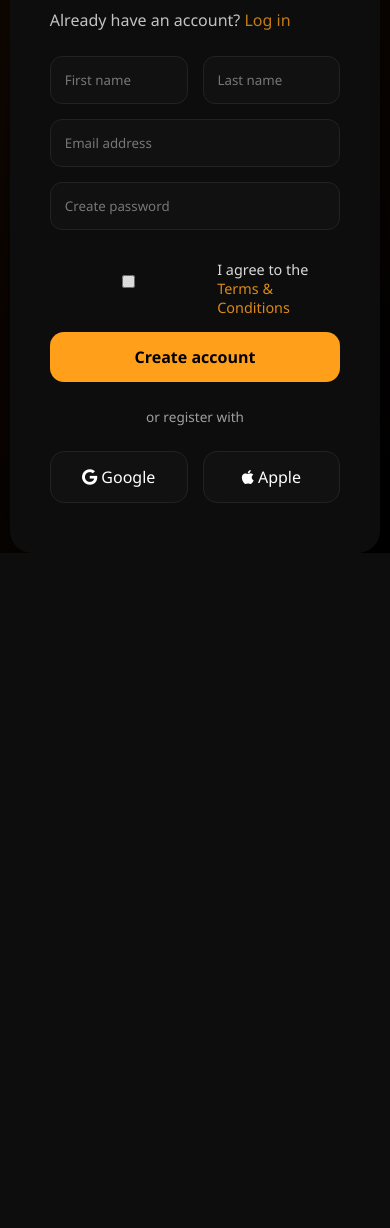
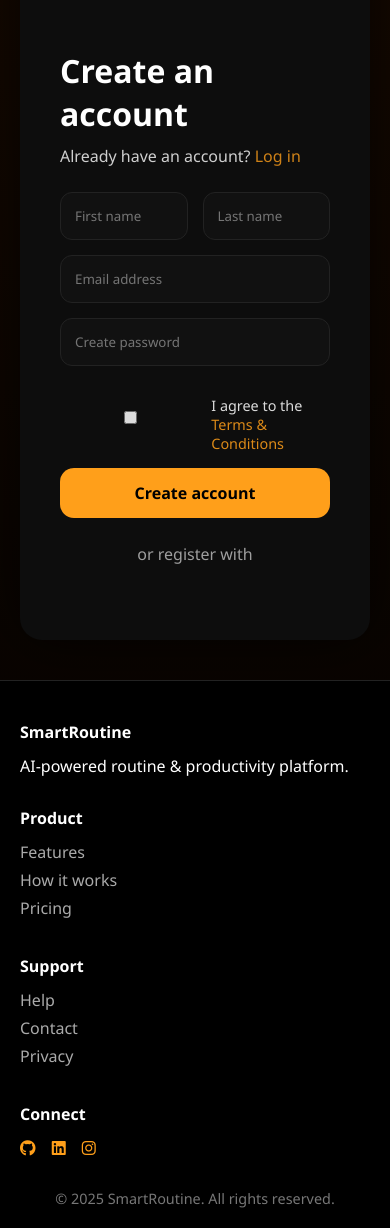
Before and after one commit to shaikhajmir/Smart-Routine, a Flask app: page /register in a window 390 px wide. Shown: the part 294-1522 px from the top of the page. Before the commit the page ends 847 px from the top, so only its background shows below. Run offline with Flask 3, Linux system fonts and the light colour scheme; some libraries are stand-ins or nearby versions.

Commit message:
register.html headre and footer added

```diff
--- a/templates/register.html
+++ b/templates/register.html
@@ -7,88 +7,88 @@
 
 <link rel="stylesheet" href="https://cdnjs.cloudflare.com/ajax/libs/font-awesome/6.5.0/css/all.min.css">
 
+<!-- Google Identity -->
+<script src="https://accounts.google.com/gsi/client" async defer></script>
+
 <style>
-/* ================= RESET ================= */
-*{
-  margin:0;
-  padding:0;
-  box-sizing:border-box;
-  font-family:"Segoe UI",Arial,sans-serif;
-}
+/* ========== RESET ========== */
+*{margin:0;padding:0;box-sizing:border-box;font-family:"Segoe UI",Arial,sans-serif}
 body{
-  background:linear-gradient(135deg,#1a0b00,#000);
+  background:radial-gradient(circle at top,#1a0b00,#000);
   color:#fff;
   min-height:100vh;
   display:flex;
+  flex-direction:column;
+}
+
+/* ========== HEADER (FROM base.html) ========== */
+header{
+  display:flex;
+  justify-content:space-between;
+  align-items:center;
+  padding:18px 50px;
+  background:rgba(0,0,0,.65);
+  backdrop-filter:blur(10px);
+}
+header h1{color:#ff9f1a}
+header a{
+  color:#fff;
+  text-decoration:none;
+  margin-left:20px;
+}
+.btn{
+  background:#ff9f1a;
+  color:#000;
+  padding:10px 22px;
+  border-radius:30px;
+  font-weight:600;
+}
+
+/* ========== AUTH CARD ========== */
+.main{
+  flex:1;
+  display:flex;
   align-items:center;
   justify-content:center;
+  padding:40px 20px;
 }
-
-/* ================= WRAPPER ================= */
 .auth-wrapper{
   display:flex;
   width:900px;
-  max-width:95%;
+  max-width:100%;
   background:#0d0d0d;
   border-radius:22px;
   overflow:hidden;
   box-shadow:0 0 60px rgba(0,0,0,.7);
 }
 
-/* ================= LEFT PANEL ================= */
+/* LEFT */
 .auth-left{
   width:45%;
   background:
     linear-gradient(to bottom,rgba(0,0,0,.3),rgba(0,0,0,.8)),
     url("https://images.unsplash.com/photo-1501785888041-af3ef285b470");
   background-size:cover;
-  background-position:center;
   padding:40px;
   display:flex;
   flex-direction:column;
   justify-content:space-between;
 }
-.auth-left h2{
-  color:#ff9f1a;
-}
-.auth-left p{
-  opacity:.9;
-  font-size:1.1rem;
-  max-width:280px;
-}
-.back-link{
-  color:#fff;
-  text-decoration:none;
-  font-size:.9rem;
-  opacity:.8;
-}
+.auth-left h2{color:#ff9f1a}
+.auth-left p{opacity:.9}
 
-/* ================= RIGHT PANEL ================= */
+/* RIGHT */
 .auth-right{
   width:55%;
   padding:50px 40px;
 }
-.auth-right h1{
-  font-size:2rem;
-  margin-bottom:10px;
-}
-.auth-right p{
-  opacity:.75;
-  margin-bottom:25px;
-}
-.auth-right a{
-  color:#ff9f1a;
-  text-decoration:none;
-}
+.auth-right h1{margin-bottom:10px}
+.auth-right p{opacity:.8}
+.auth-right a{color:#ff9f1a;text-decoration:none}
 
-/* ================= FORM ================= */
-form{
-  margin-top:20px;
-}
-.input-group{
-  display:flex;
-  gap:15px;
-}
+/* FORM */
+form{margin-top:25px}
+.input-group{display:flex;gap:15px}
 input{
   width:100%;
   padding:14px;
@@ -98,19 +98,16 @@ input{
   color:#fff;
   margin-bottom:15px;
 }
-input::placeholder{
-  color:#777;
-}
 .checkbox{
   display:flex;
   align-items:center;
   gap:10px;
   font-size:.9rem;
+  opacity:.85;
   margin:15px 0;
-  opacity:.85;
 }
 
-/* ================= BUTTON ================= */
+/* BUTTON */
 button{
   width:100%;
   padding:14px;
@@ -121,73 +118,96 @@ button{
   font-weight:700;
   font-size:1rem;
   cursor:pointer;
-  transition:.3s;
 }
-button:hover{
-  background:#ffc266;
-}
+button:hover{background:#ffc266}
 
-/* ================= SOCIAL ================= */
+/* SOCIAL */
 .divider{
   text-align:center;
   margin:25px 0;
-  font-size:.85rem;
   opacity:.6;
 }
-.social-buttons{
+.social{
   display:flex;
   gap:15px;
 }
-.social-buttons button{
+.social button{
   background:#111;
+  border:1px solid #222;
   color:#fff;
-  border:1px solid #222;
-  font-weight:500;
 }
 
-/* ================= MOBILE ================= */
+/* ========== FOOTER (FROM base.html) ========== */
+footer{
+  background:#000;
+  padding:40px 20px 20px;
+  border-top:1px solid #222;
+}
+.footer-grid{
+  max-width:1100px;
+  margin:auto;
+  display:grid;
+  grid-template-columns:repeat(auto-fit,minmax(200px,1fr));
+  gap:30px;
+}
+.footer-grid h4{margin-bottom:12px}
+.footer-grid a{
+  color:#aaa;
+  text-decoration:none;
+  display:block;
+  margin-bottom:6px;
+}
+.footer-grid a:hover{color:#fff}
+.social-icons i{
+  color:#ff9f1a;
+  margin-right:12px;
+}
+.footer-bottom{
+  text-align:center;
+  margin-top:30px;
+  color:#777;
+  font-size:.9rem;
+}
+
+/* MOBILE */
 @media(max-width:768px){
-  .auth-wrapper{
-    flex-direction:column;
-  }
-  .auth-left{
-    width:100%;
-    min-height:200px;
-  }
-  .auth-right{
-    width:100%;
-  }
+  .auth-wrapper{flex-direction:column}
+  .auth-left,.auth-right{width:100%}
+  header{padding:15px 20px}
 }
 </style>
 </head>
 
 <body>
 
+<header>
+  <h1>SmartRoutine</h1>
+  <div>
+    <a href="/login">Login</a>
+    <a class="btn" href="/">Home</a>
+  </div>
+</header>
+
+<div class="main">
   <div class="auth-wrapper">
 
-  <!-- LEFT SIDE -->
     <div class="auth-left">
       <div>
         <h2>SmartRoutine</h2>
         <p>Build discipline. Track accuracy. Grow daily.</p>
       </div>
-    <a class="back-link" href="/">← Back to website</a>
+      <a href="/" style="color:#fff;opacity:.8">← Back to website</a>
     </div>
 
-  <!-- RIGHT SIDE -->
     <div class="auth-right">
       <h1>Create an account</h1>
-    <p>
-      Already have an account?
-      <a href="/login">Log in</a>
-    </p>
+      <p>Already have an account? <a href="/login">Log in</a></p>
 
       <form method="POST">
         <div class="input-group">
           <input name="first_name" placeholder="First name" required>
           <input name="last_name" placeholder="Last name" required>
         </div>
-
         <input name="email" type="email" placeholder="Email address" required>
         <input name="password" type="password" placeholder="Create password" required>
 
@@ -201,14 +221,62 @@ button:hover{
 
       <div class="divider">or register with</div>
 
-    <div class="social-buttons">
-      <button type="button"><i class="fab fa-google"></i> Google</button>
-      <button type="button"><i class="fab fa-apple"></i> Apple</button>
+      <!-- GOOGLE SIGN IN -->
+      <div id="g_id_onload"
+           data-client_id="YOUR_GOOGLE_CLIENT_ID"
+           data-context="signup"
+           data-ux_mode="popup"
+           data-callback="handleGoogle"
+           data-auto_prompt="false">
+      </div>
+
+      <div class="social">
+        <div class="g_id_signin" data-type="standard"></div>
       </div>
 
     </div>
 
   </div>
+</div>
+
+<footer>
+  <div class="footer-grid">
+    <div>
+      <h4>SmartRoutine</h4>
+      <p>AI-powered routine & productivity platform.</p>
+    </div>
+    <div>
+      <h4>Product</h4>
+      <a href="#">Features</a>
+      <a href="#">How it works</a>
+      <a href="#">Pricing</a>
+    </div>
+    <div>
+      <h4>Support</h4>
+      <a href="#">Help</a>
+      <a href="#">Contact</a>
+      <a href="#">Privacy</a>
+    </div>
+    <div>
+      <h4>Connect</h4>
+      <div class="social-icons">
+        <i class="fab fa-github"></i>
+        <i class="fab fa-linkedin"></i>
+        <i class="fab fa-instagram"></i>
+      </div>
+    </div>
+  </div>
+  <div class="footer-bottom">
+    © 2025 SmartRoutine. All rights reserved.
+  </div>
+</footer>
+
+<script>
+function handleGoogle(response){
+  // Send response.credential to backend for verification
+  console.log("Google token:", response.credential);
+}
+</script>
 
 </body>
 </html>
```
Lines whose indentation alone changed are shown as unchanged.
